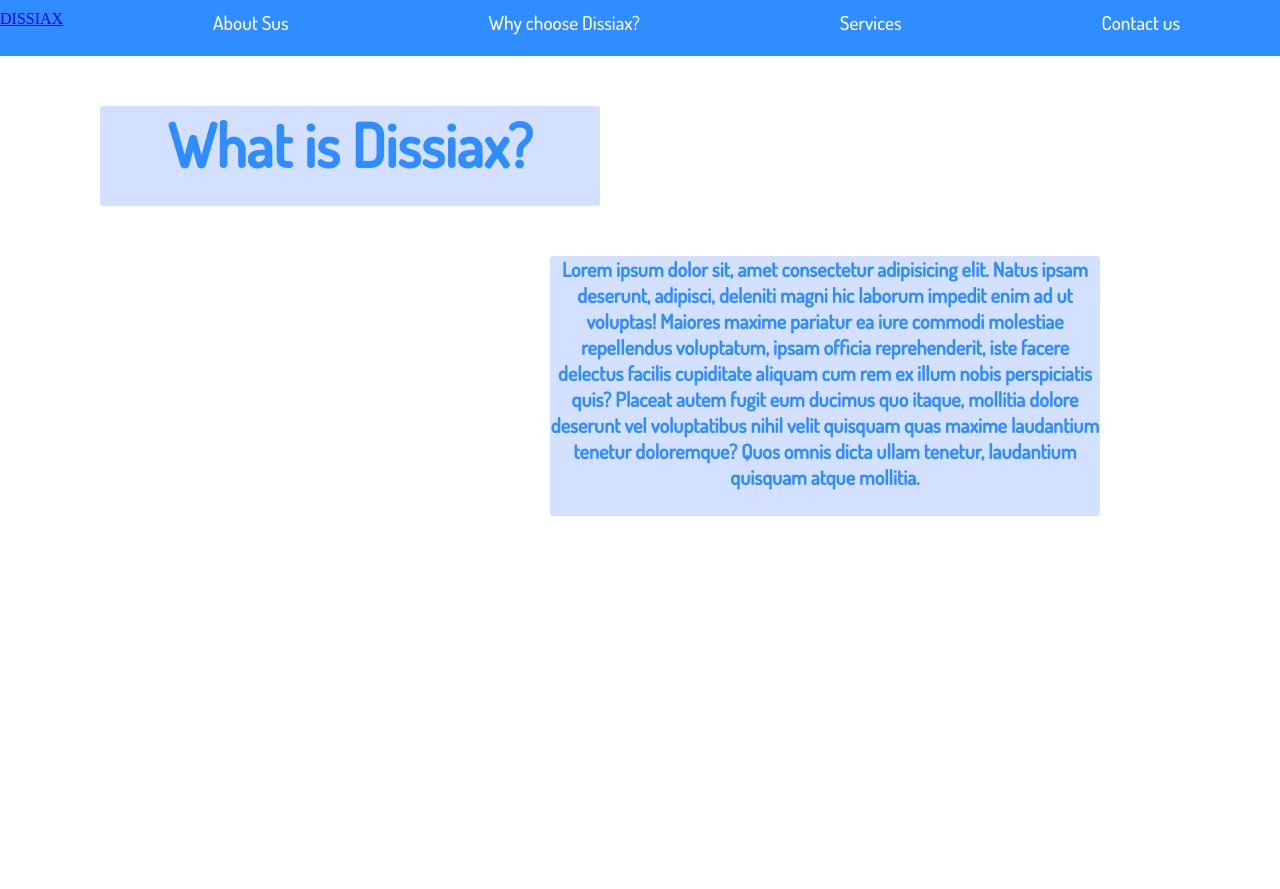
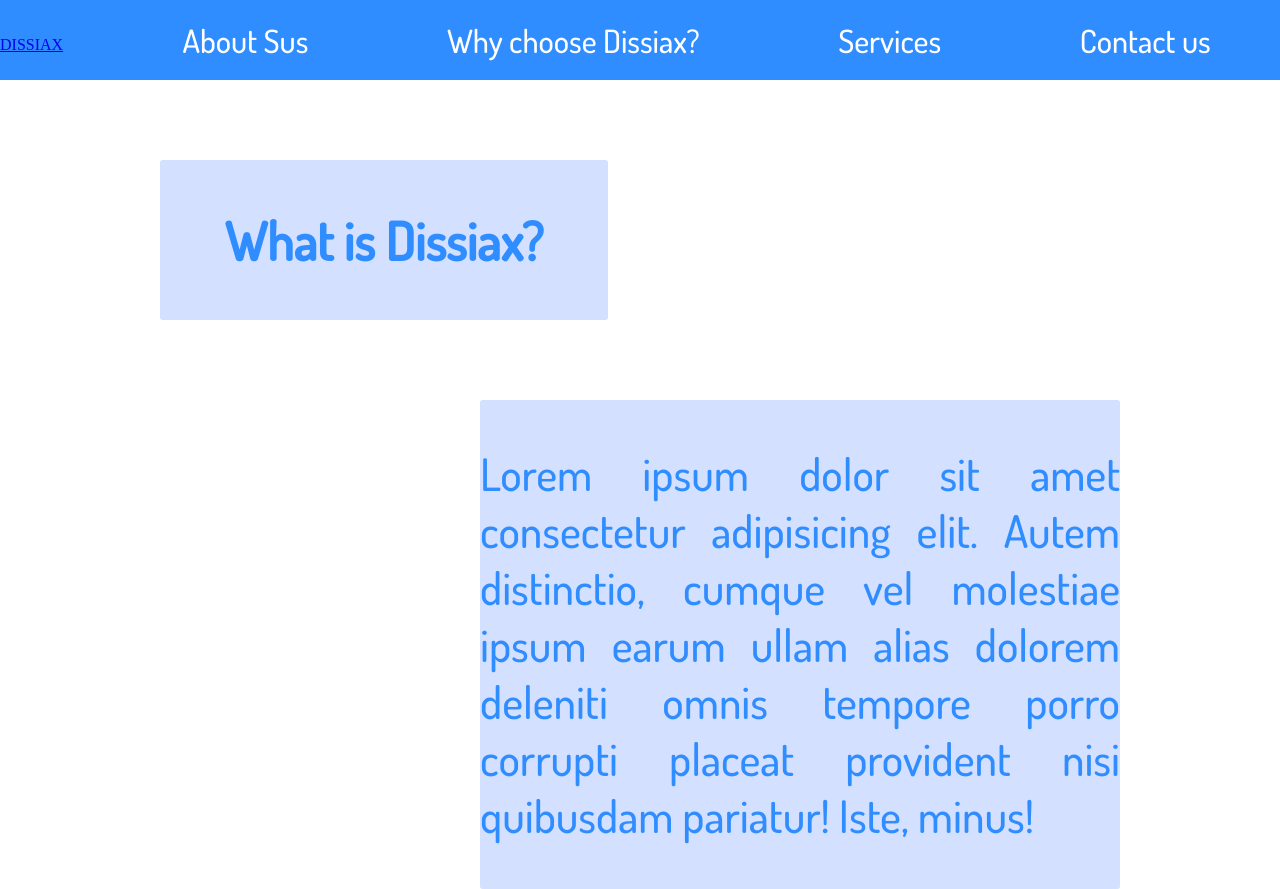
Before and after one commit to androoo06/dissiax_master, a plain HTML site: page index.html in a window 1280 px wide. Before the commit the page ends 800 px from the top, so only its background shows below. Drawn offline with Linux system fonts and the light colour scheme.

Commit message:
added basic effect

```diff
--- a/index.css
+++ b/index.css
@@ -1,73 +1,101 @@
-#wholepage { position:absolute; margin:0px; width:100%; }
-
 :root {
---blue:rgb(48, 141, 255);
---light: rgb(211,224,255);
+    --blue: rgb(48, 141, 255);
+    --light: rgb(211, 224, 255);
 }
 
-*{
+html, body{
+    width: 100%;
+    height: 100%;
     padding: 0;
     margin: 0;
 }
 
 .parent {
-    height: 7vh;
     display: flex;
+    height: 10%;
+
     flex-direction: row;
-    align-items: flex-start;
+    align-items: center;
+
     background-color: var(--blue)
-
-}
-.alpha{
-    display: flex;
-    flex-direction: row;
-    flex-grow: 1;
-    position:relative;
 }
 
-.logo{
+.logo {
     margin-right: 50px;
     margin-top: 10px;
 }
+
 .child {
-    color: white;
+    display: flex;
+
     margin: 10px;
     flex-grow: 1;
-    display: flex;
+
     justify-content: center;
-    font-size: 1.2em;
+
+    font-size: 4vh;
     font-family: 'Dosis';
+    color: white;
+
     transition: all .1s ease;
 }
-.child:hover{
+
+.child:hover {
     border-bottom: 2px solid white;
 }
-.header1{
-    margin-top: 50px;
-    margin-left: 100px;
+
+/* main page */
+
+.alpha {
+    display: flex;
+    position: relative;
+
+    font-size: 3.5vw;
+    font-family: 'Dosis';
+
     background-color: var(--light);
-    height: 100px;
-    width: 500px;
-    font-size: 60px;
+    color: var(--blue);
+}
+
+.alphaHeader1 {
     display: flex;
+
+    align-items: center;
     justify-content: center;
-    font-family: 'Dosis';
-    color: var(--blue);
+
+    width: 35%;
+    height: 20%;
+
+    transition: 1s;
     border-radius: 3px;
+
+    position: relative;
+    top: 10%;
+    left: 12.5%;
 }
-.header2{
-    margin-top: 50px;
-    margin-left: 550px;
-    background-color: var(--light);
-    height: 260px;
-    width: 550px;
-    font-size: 20px;
+
+.alphaHeader2 {
     display: flex;
-    text-align: center;
-    justify-content: center;
-    font-family: 'Dosis';
-    color: var(--blue);
+
+    text-align: justify;
+    overflow: hidden;
+
+    width: 50%;
+
+    transition: 1s;
     border-radius: 3px;
-    position: sticky;
-    right: 0;
+
+    position: relative;
+    top: 20%;
+    left: 37.5%;
 }
+
+.paragraph1 {
+    transition: 0.5s;
+    opacity: 1;
+}
+
+.paragraph2 {
+    transition: 0.5s;
+    opacity: 0;
+}
--- a/index.html
+++ b/index.html
@@ -1,35 +1,40 @@
 <!DOCTYPE html>
 <html lang="en">
+
 <head>
     <meta charset="UTF-8">
     <meta http-equiv="X-UA-Compatible" content="IE=edge">
     <meta name="viewport" content="width=device-width, initial-scale=1.0">
     <link rel="stylesheet" href="index.css">
     <link rel="preconnect" href="https://fonts.googleapis.com">
-<link rel="preconnect" href="https://fonts.gstatic.com" crossorigin>
-<link href="https://fonts.googleapis.com/css2?family=Dosis:wght@300;500&display=swap" rel="stylesheet">
-    <title>Document</title>
+    <link rel="preconnect" href="https://fonts.gstatic.com" crossorigin>
+    <link href="https://fonts.googleapis.com/css2?family=Dosis:wght@300;500&display=swap" rel="stylesheet">
+    <script type="text/javascript" src="index.js"></script>
+    <title>Home</title>
 </head>
+
 <body>
-    <div class = "parent">
-        <a href="#" class = "logo">DISSIAX</a>
-        <div class = "child-one child">About Sus</div>
-        <div class = "child-two child">Why choose Dissiax?</div>
-        <div class = "child-three child">Services</div>
-        <div class = "child-four child">Contact us</div>
+    <div class="parent">
+        <a href="#" class="logo">DISSIAX</a>
+        <div id="What is Dissiax?" class="child-one child">About Sus</div>
+        <div id="Why Dissiax?" class="child-two child">Why choose Dissiax?</div>
+        <div id="Services" class="child-three child">Services</div>
+        <div id="Contact Us" class="child-four child">Contact us</div>
     </div>
 
-    <div class = "alphaHeader1 alpha">
-        <h1 class = "header1">
+    <div class="alphaHeader1 alpha" id="header1">
+        <h3 class="paragraph1">
             What is Dissiax?
-        </h1>
+        </h3>
     </div>
 
-    <div class = "alphaHeader2 alpha">
-        <h1 class = "header2">
-            Lorem ipsum dolor sit, amet consectetur adipisicing elit. Natus ipsam deserunt, adipisci, deleniti magni hic laborum impedit enim ad ut voluptas! Maiores maxime pariatur ea iure commodi molestiae repellendus voluptatum, ipsam officia reprehenderit, iste facere delectus facilis cupiditate aliquam cum rem ex illum nobis perspiciatis quis? Placeat autem fugit eum ducimus quo itaque, mollitia dolore deserunt vel voluptatibus nihil velit quisquam quas maxime laudantium tenetur doloremque? Quos omnis dicta ullam tenetur, laudantium quisquam atque mollitia.
-        </h1>
-
+    <div class="alphaHeader2 alpha" id="header2">
+        <p class="paragraph1">
+            Lorem ipsum dolor sit amet consectetur adipisicing elit. Autem distinctio, cumque vel molestiae ipsum earum
+            ullam alias dolorem deleniti omnis tempore porro corrupti placeat provident nisi quibusdam pariatur! Iste,
+            minus!
+        </p>
     </div>
 </body>
+
 </html>
--- /dev/null
+++ b/index.js
@@ -0,0 +1,74 @@
+var listElements
+var headers
+var statuses = {}
+var currentScrn = "What is Dissiax?"
+
+var textWall = {
+    "What is Dissiax?":"Lorem1",
+    "Why Dissiax?":"Lorem2",
+    "Services":"Lorem3",
+    "Contact Us":"Lorem ipsum dolor sit amet consectetur adipisicing elit. Voluptatum, quidem vel. Exercitationem ipsa eligendi, aspernatur aut nemo debitis? Nobis illo voluptatibus pariatur quos veritatis dicta et itaque dignissimos amet molestiae?",
+}
+
+function other(original) {
+    if (original === "left") return "right"
+    if (original === "right") return "left"
+
+    return "right"
+}
+
+function slide(element, original) {
+    var newOther  = other(original)
+
+    var width = element.clientWidth
+    var parentWidth = element.parentElement.clientWidth
+    var percent = Math.round(100 * width / parentWidth)
+
+    if (newOther === "left") {
+        element.style.left = "12.5%"
+    } else {
+        element.style.left = String(100 - percent - 12.5)+"%"
+    }
+
+    statuses[element.id] = newOther
+}
+
+function changeText(header, categoryName) {
+    var pgs = header.children
+
+    pgs[0].style.opacity = 0;
+    setTimeout(function(){
+        pgs[0].innerHTML = (header.id == "header1") ? categoryName : textWall[categoryName];
+        pgs[0].style.opacity = 1;
+    }, 525)
+
+}
+
+window.onload = function() {
+    listElements = Array.prototype.slice.call(document.getElementsByClassName("child"))
+    headers = Array.prototype.slice.call(document.getElementsByClassName("alpha"))
+
+    var h1 = document.getElementById("header1")
+    var h2 = document.getElementById("header2")
+
+    statuses[h1.id] = "right"
+    statuses[h2.id] = "left"
+
+    slide(h1, "right")
+    slide(h2, "left")
+
+    listElements.forEach(child => {
+        child.onclick = function() {
+            if (currentScrn === child.id) return;
+            currentScrn = child.id
+
+            // alternates positions of UI elements
+            slide(h1, statuses["header1"])
+            slide(h2, statuses["header2"])
+
+            // changes the text
+            changeText(h1, child.id)
+            changeText(h2, child.id)
+        }
+    })
+}
```
